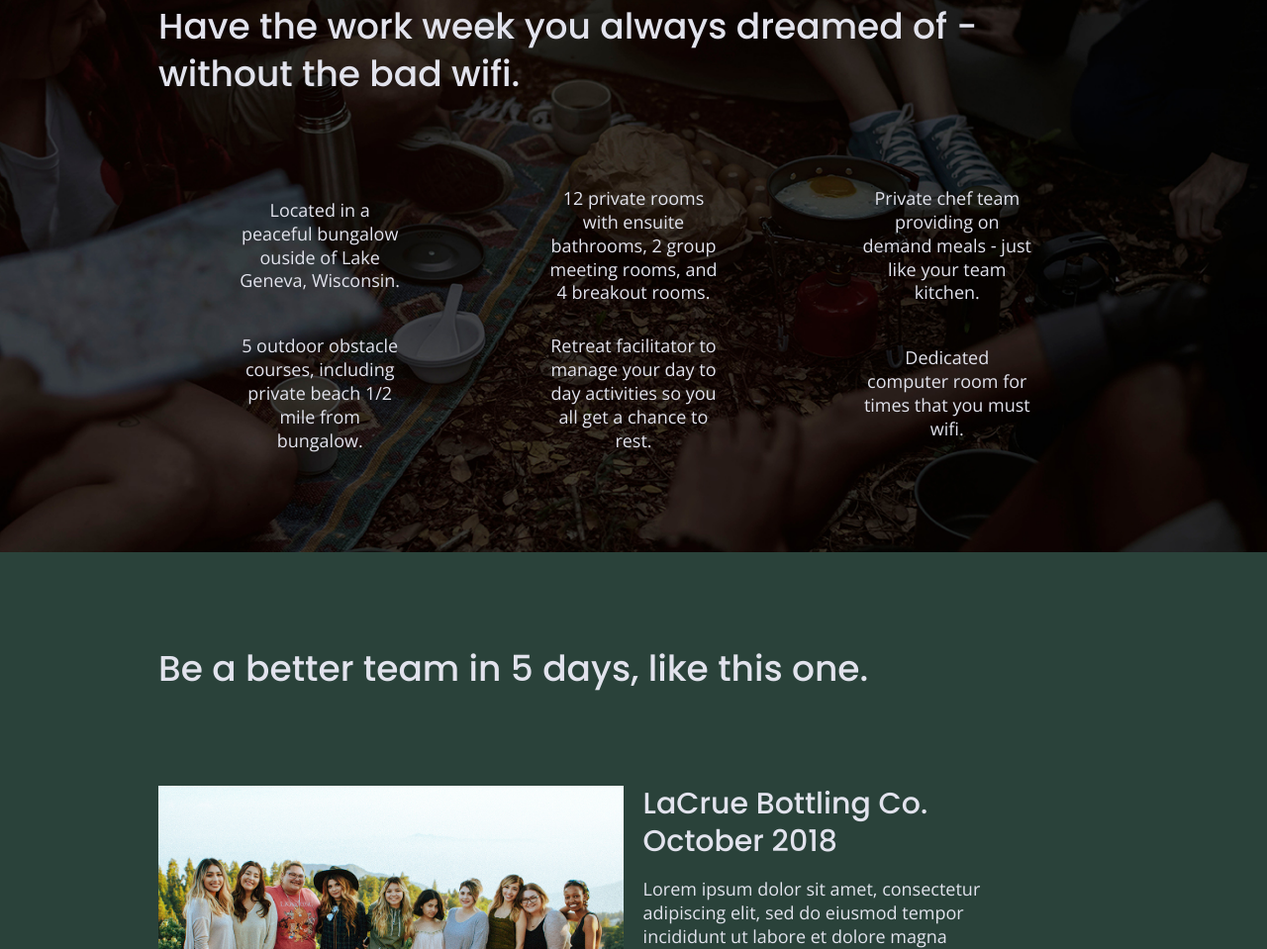
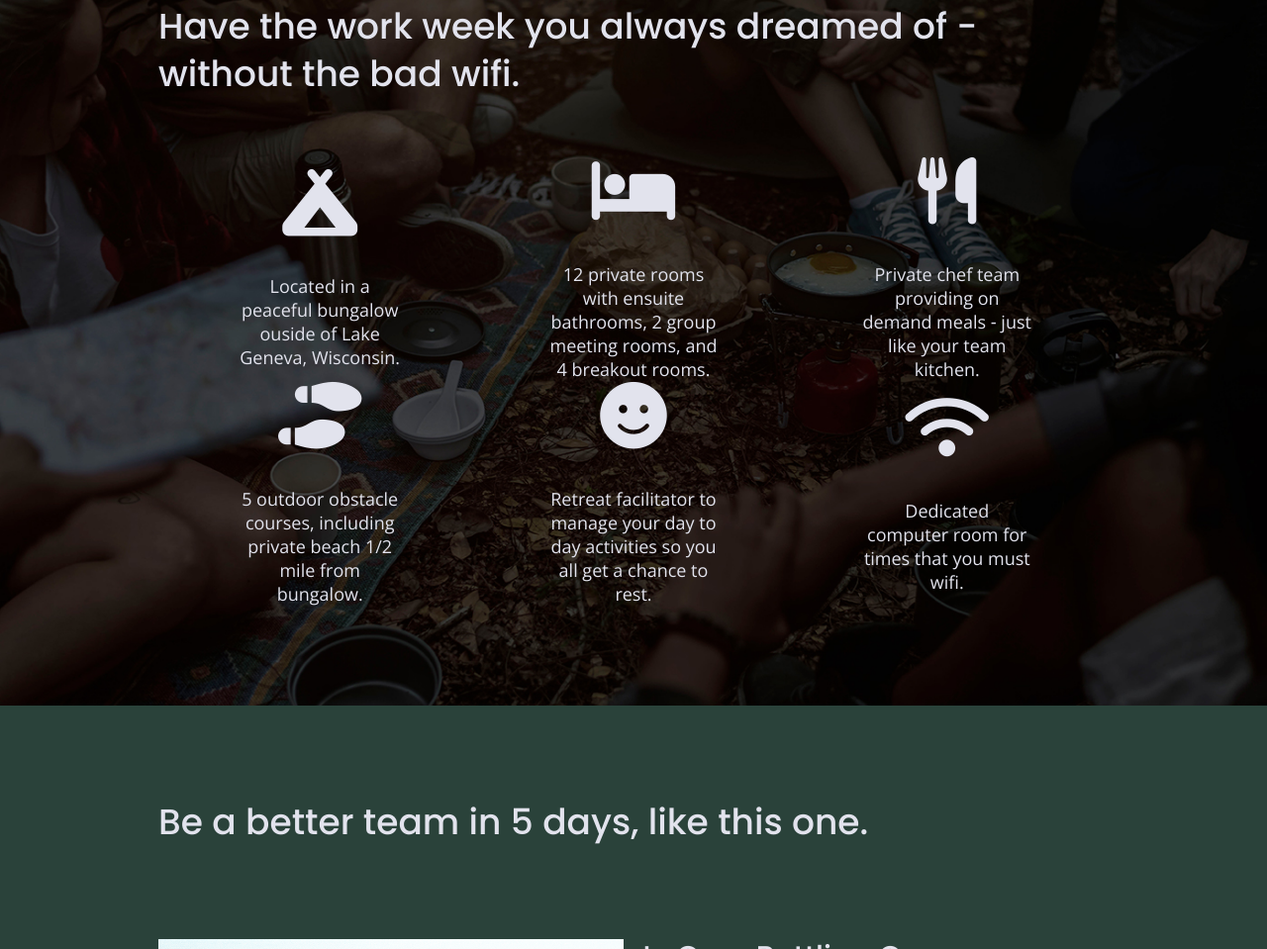
Before and after one commit to RedheadRen/206-unplugged-retreat, a website: page index.html in a window 1280 px wide. Shown: the part 1133-2092 px from the top of the page at 99% size. Drawn offline with nearby package versions, Linux system fonts and the light colour scheme.

Commit message:
Added icons to homepage

```diff
--- a/css/main.css
+++ b/css/main.css
@@ -316,7 +316,7 @@ input[type=button] {
 }
 
 .features article {
-  margin: 30px 0;
+  margin-bottom: 50px;
   width: 63%;
 }
 
@@ -330,6 +330,11 @@ input[type=button] {
 .features p {
   margin: 0;
   text-align: center;
+}
+
+.features i {
+  font-size: 3.75em;
+  margin-bottom: 40px;
 }
 
 /** Reviews **/
--- a/index.html
+++ b/index.html
@@ -22,6 +22,8 @@
   <!-- Google Fonts -->
   <link href="https://fonts.googleapis.com/css?family=Open+Sans:400,700|Poppins:500,700" rel="stylesheet">
 
+  <!--FontAwesome CDN-->
+  <script src="https://kit.fontawesome.com/19d87d5580.js" crossorigin="anonymous"></script>
   <meta name="theme-color" content="#fafafa">
 </head>
 
@@ -73,27 +75,27 @@
         <div class="features-items">
 
           <article>
-            <p class="fontawesome-icon"></p>
+            <p class="fontawesome-icon"><i class="fas fa-campground"></i></p>
             <p class="features-item-description">Located in a peaceful bungalow ouside of Lake Geneva, Wisconsin.</p>
           </article>
           <article>
-            <p class="fontawesome-icon"></p>
+            <p class="fontawesome-icon"><i class="fas fa-bed"></i></p>
             <p class="features-item-description">12 private rooms with ensuite bathrooms, 2 group meeting rooms, and 4 breakout rooms.</p>
           </article>
           <article>
-            <p class="fontawesome-icon"></p>
+            <p class="fontawesome-icon"><i class="fas fa-utensils"></i></p>
             <p class="features-item-description">Private chef team providing on demand meals &dash; just like your team kitchen.</p>
           </article>
           <article>
-            <p class="fontawesome-icon"></p>
+            <p class="fontawesome-icon"><i class="fas fa-shoe-prints"></i></p>
             <p class="features-item-description">5 outdoor obstacle courses, including private beach 1/2 mile from bungalow.</p>
           </article>
           <article>
-            <p class="fontawesome-icon"></p>
+            <p class="fontawesome-icon"><i class="fas fa-smile"></i></p>
             <p class="features-item-description">Retreat facilitator to manage your day to day activities so you all get a chance to rest.</p>
           </article>
           <article>
-            <p class="fontawesome-icon"></p>
+            <p class="fontawesome-icon"><i class="fas fa-wifi"></i></p>
             <p class="features-item-description">Dedicated computer room for times that you must wifi.</p>
           </article>
 
```
Also changed, not shown: about/index.html (+2 -0 lines), faq/index.html (+2 -0 lines).
